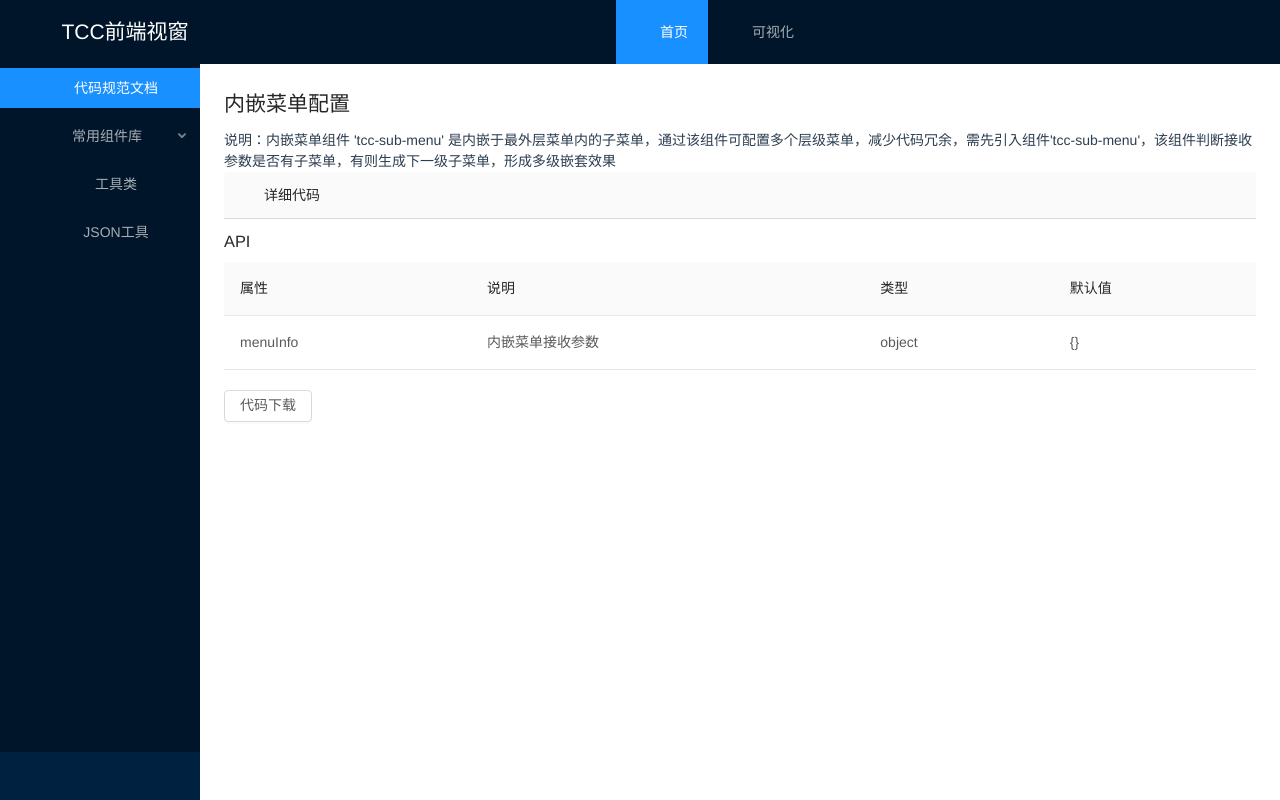
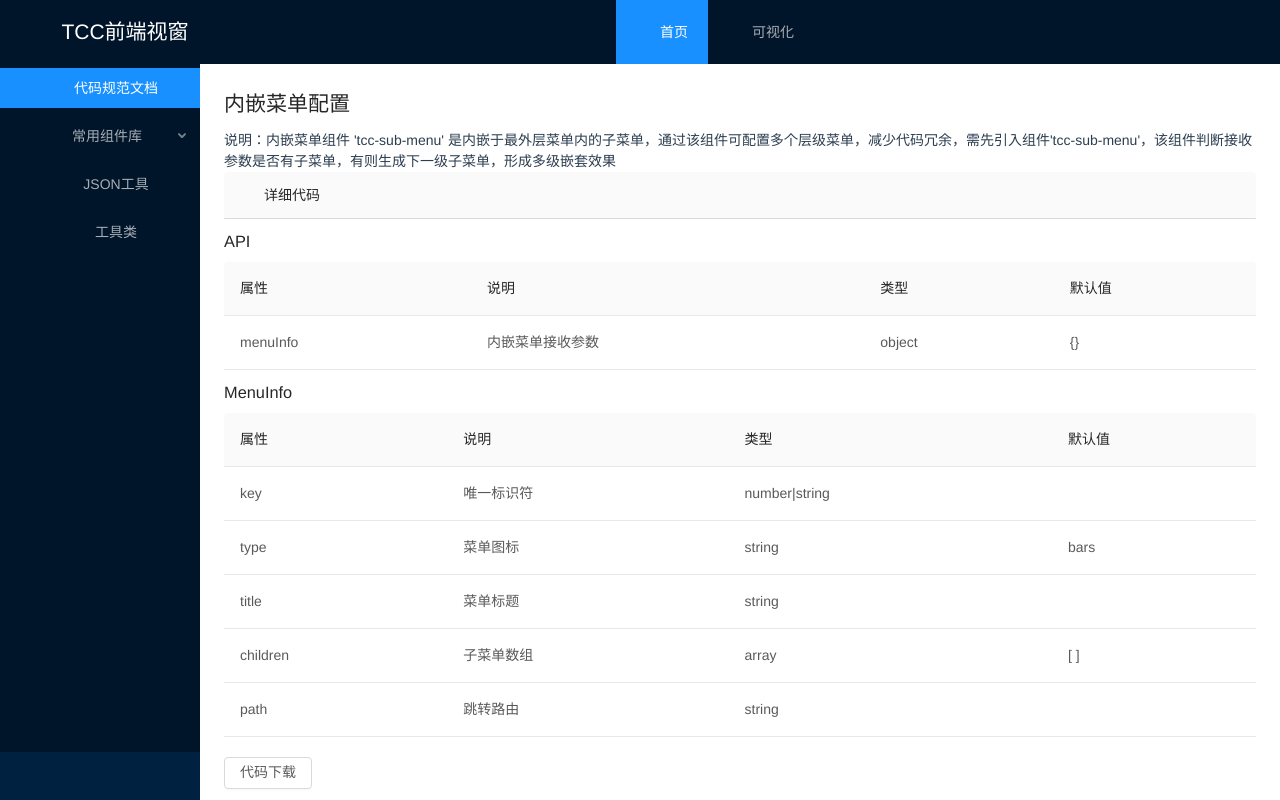
Before and after one commit to uniq-www/special_work, a Vue app: page /home/menuComponents in a window 1280 px wide. Built offline with nearby package versions, Linux system fonts and the light colour scheme; what vue-json-viewer would draw is missing.

Commit message:
修改图标，增加菜单详细说明

```diff
--- a/public/static/codeStandard.html
+++ b/public/static/codeStandard.html
@@ -11,7 +11,7 @@
 </head>
 <body>
     <h3>2019年TCC-基于VUE前端代码规范</h3>
-    <h1><a name="_Toc524360624"></a><a name="_Toc15548219"></a>1.&nbsp;&nbsp;&nbsp;&nbsp;&nbsp; 前端架构</h1>
+    <h1><a name="_Toc524360624"></a><a name="_Toc15548219"></a>1.&nbsp;&nbsp; 前端架构</h1>
     <h2>1.1 前端技术栈</h2>
     <p>Node.js&nbsp; &gt;=&nbsp; 6.0.0<br>NPM&nbsp;&nbsp;&nbsp; &nbsp;&nbsp;&gt;=&nbsp; 3.0.0<br>Vue&nbsp;&nbsp;&nbsp;&nbsp; &nbsp;&gt;=&nbsp; 2.6.10<br>vue-cli&nbsp; &gt;=&nbsp; 3.0<br>ES6</p>
     <p>（1）vue-cli：Vue的脚手架工具，用于自动生成Vue项目的目录及文件。</p>
--- a/src/components/tcc/Layout/tcc-layout.vue
+++ b/src/components/tcc/Layout/tcc-layout.vue
@@ -9,9 +9,7 @@
                 <tcc-menu :menuList="sideMenuList"></tcc-menu>
             </a-layout-sider>
             <a-layout>
-                <a-layout-content
-                        :style="{ background: '#fff', padding: '24px', margin: 0 }"
-                >
+                <a-layout-content :style="{ background: '#fff', padding: '24px', margin: 0 }">
                     <router-view/>
                 </a-layout-content>
             </a-layout>
@@ -28,9 +26,9 @@ export default {
   data: function () {
     return {
       menuList: [
-        { title: '首页', path: '/codeStandard', key: '1' },
+        { title: '首页', path: '/codeStandard', key: '1', type: 'home' },
         // { title: '工程模板', path: '/projectModule', key: '2' },
-        { title: '可视化', path: '/viewModule', key: '3', out: true }
+        { title: '可视化', path: '/viewModule', key: '3', out: true, type: 'eye' }
       ],
       sideMenuList: [
         {
@@ -42,31 +40,34 @@ export default {
           title: '常用组件库',
           path: '/componentLibrary',
           key: '2',
+          type: 'shop',
           children: [
-            { title: '表单', path: '/home/formComponents', key: '2-1',
+            { title: '表单', path: '/home/formComponents', key: '2-1', type: 'file-text',
               children: [
                 {title: '表单demo', path: '/home/formComponents', key: '2-1-1'},
                 {title: '表单使用', path: '/home/formCode', key: '2-1-2'}
                 ]},
-            { title: '表格', path: '/home/tableComponents', key: '2-2',
+            { title: '表格', path: '/home/tableComponents', key: '2-2', type: 'table',
               children: [
                 {title: '表格demo', path: '/home/tableComponents', key: '2-2-1'},
                 {title: '表格使用', path: '/home/tableCode', key: '2-2-2'}
               ]
             },
-            { title: '内嵌菜单', path: '/home/menuComponents', key: '2-3'},
-            { title: '延时按钮', path: '/home/btnComponents', key: '2-4'}
+            { title: '内嵌菜单', path: '/home/menuComponents', key: '2-3', type: 'layout'},
+            { title: '延时按钮', path: '/home/btnComponents', key: '2-4', type: 'tag'}
           ]
+        },
+        {
+          title: 'JSON工具',
+          path: '/jsonCheck',
+          key: '4',
+          type: 'interation'
         },
         {
           title: '工具类',
           path: '/home/toolsLibrary',
-          key: '3'
-        },
-        {
-          title: 'JSON工具',
-          path: '/jsonCheck',
-          key: '4'
+          key: '3',
+          type: 'tool'
         }
       ]
     }
--- a/src/components/tcc/Menu/tcc-menu.vue
+++ b/src/components/tcc/Menu/tcc-menu.vue
@@ -7,7 +7,7 @@
     :style="{ height: '100%', borderRight: 0 }">
     <template v-for="item in menuList">
       <a-menu-item :key="item.key" v-if="!item.children">
-        <router-link :to="item.path"> <a-icon type="bars" /><span>{{item.title}}</span></router-link>
+        <router-link :to="item.path"> <a-icon :type="item.type||'bars'" /><span>{{item.title}}</span></router-link>
       </a-menu-item>
       <tcc-sub-menu v-else :menuInfo="item" :key="item.key"></tcc-sub-menu>
     </template>
--- a/src/components/tcc/Menu/tcc-subMenu.vue
+++ b/src/components/tcc/Menu/tcc-subMenu.vue
@@ -1,13 +1,13 @@
 <template functional>
   <a-sub-menu :key="props.menuInfo.key">
   <span slot="title">
-    <a-icon type="bars" />
+    <a-icon :type="props.menuInfo.type || 'bars'" />
     <span>{{ props.menuInfo.title }}</span>
   </span>
     <template v-for="item in props.menuInfo.children">
       <a-menu-item v-if="!item.children" :key="item.key">
         <router-link :to="item.path">
-          <a-icon type="tag" />{{ item.title }}
+          <a-icon :type="item.type" />{{ item.title }}
         </router-link>
       </a-menu-item>
       <sub-menu v-else :menuInfo="item" :key="item.key"/>
--- a/src/views/menu/menuComponents.vue
+++ b/src/views/menu/menuComponents.vue
@@ -26,6 +26,10 @@
             </pre>
       </template>
     </code-layout>
+    <div>
+      <h3 style="margin-top: 10px">MenuInfo</h3>
+      <a-table :columns="menuInfoColumns" :dataSource="menuInfoData" :pagination="false" :rowKey="record => record.params"/>
+    </div>
     <div class="download" style="margin-top: 20px">
       <a-button><a href="../../../static/tcc-menu.zip" download="菜单组件代码">代码下载</a></a-button>
     </div>
@@ -42,6 +46,14 @@
           // {params: 'theme', describe: '配置菜单颜色(深色/浅色)', type: 'string: light/dark', default: 'dark'},
           {params: 'menuInfo', describe: '内嵌菜单接收参数', type: 'object', default: '{}'}
         ],
+        menuInfoColumns: [{title: '属性', dataIndex: 'params'},{title: '说明', dataIndex: 'describe'},{title: '类型', dataIndex: 'type'},{title: '默认值', dataIndex: 'default'}],
+        menuInfoData: [
+          {params: 'key', describe: '唯一标识符', type: 'number|string', default: ''},
+          {params: 'type', describe: '菜单图标', type: 'string', default: 'bars'},
+          {params: 'title', describe: '菜单标题', type: 'string', default: ''},
+          {params: 'children', describe: '子菜单数组', type: 'array', default: '[ ]'},
+          {params: 'path', describe: '跳转路由', type: 'string', default: ''},
+        ]
       }
     }
   }
```
Also changed, not shown: 1 other file (tests, documents, lock files or other folders).
